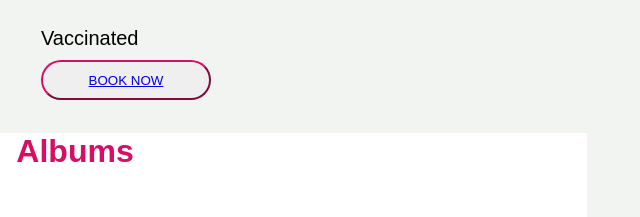
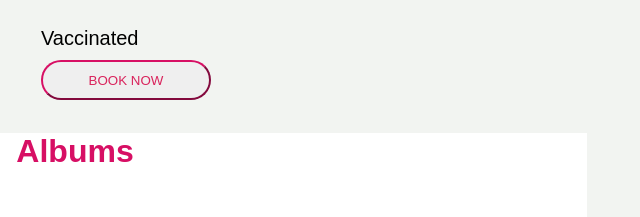
Before and after one commit to fssa-batch3/madhubala.esakkipandi__web_project, a plain HTML site: page pages/booking/book2.html in a window 1280 px wide. Shown: the part 467-684 px from the top of the page, 587-1227 px from the left. Drawn offline with Linux system fonts and the light colour scheme.

Commit message:
Update book2.html

```diff
--- a/pages/booking/book2.html
+++ b/pages/booking/book2.html
@@ -81,7 +81,7 @@
                 </button>
             </div>
             <p class="vaccinated">Vaccinated</p>
-            <button><a href="../../pages/booking/book3.html">BOOK NOW</a></button>
+            <a href="../../pages/booking/book3.html"><button>BOOK NOW</button></a>
 
         </div>
 
```
